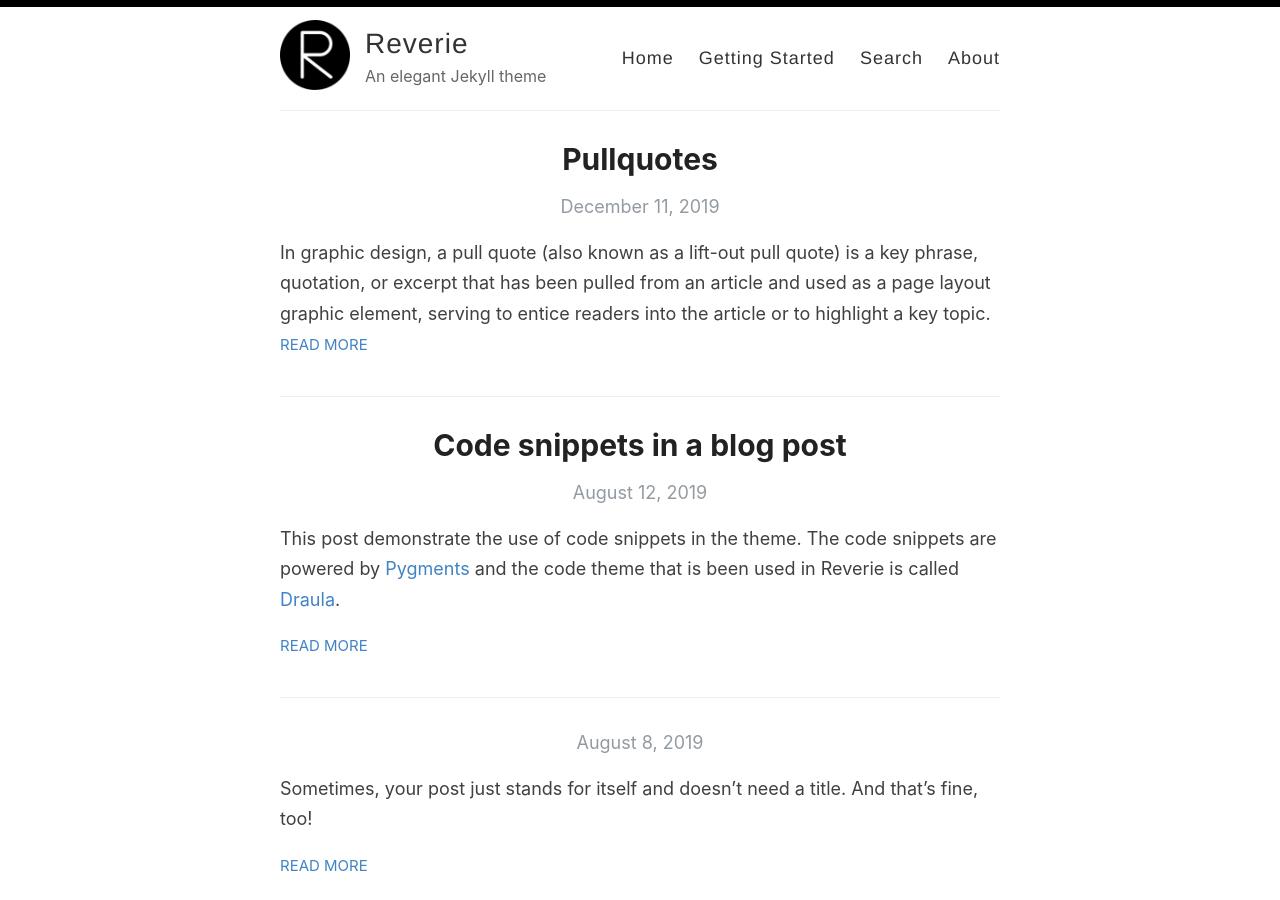
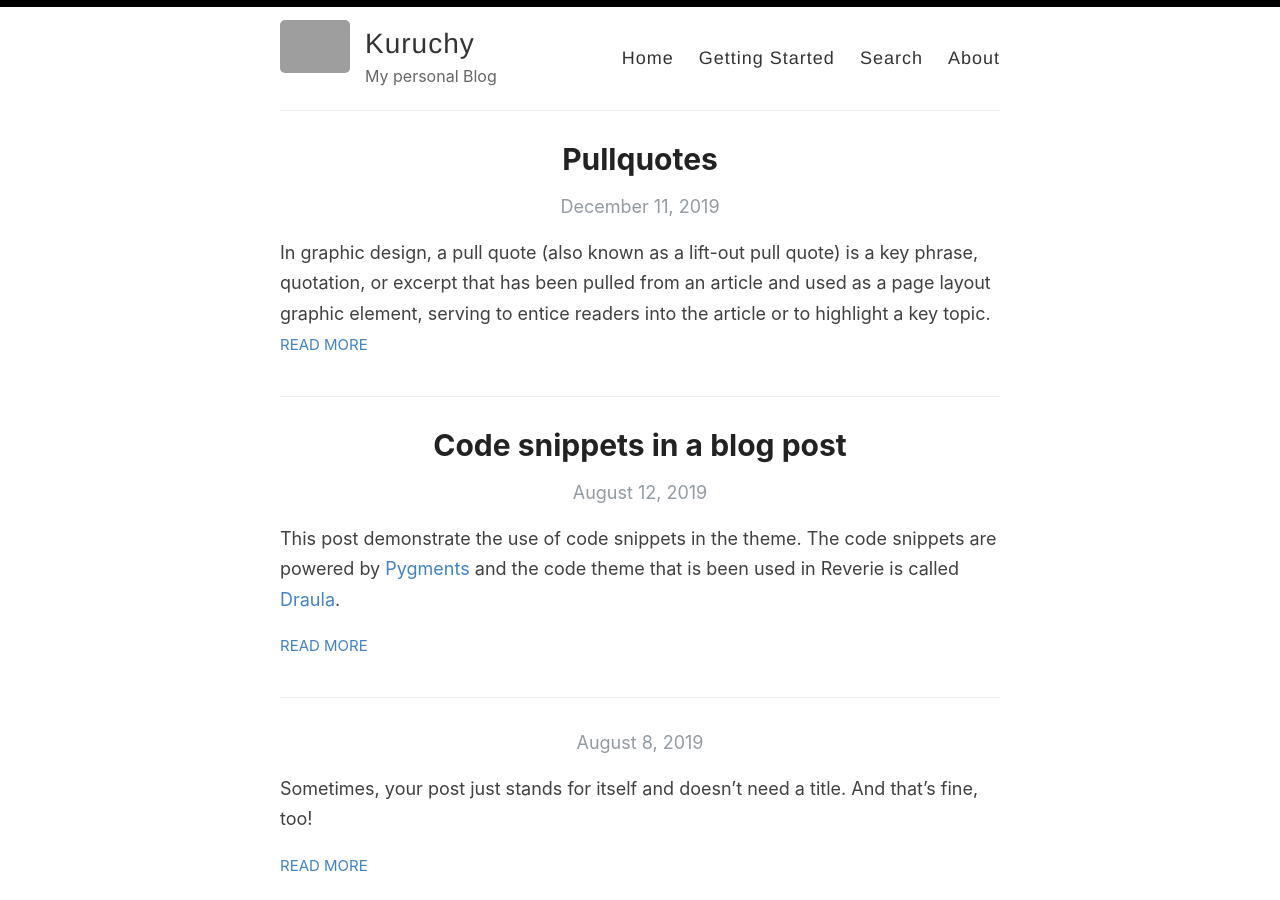
Before and after one commit to amitmerchant1990/reverie, a Jekyll site: the page built from index.html, in a window 1280 px wide and 900 px high. Built offline with Jekyll 4.4.1, drawn with Linux system fonts in a browser that asks for light colours; the list of posts is cut into pages by our own code.

Commit message:
Update _config.yml

```diff
--- a/_config.yml
+++ b/_config.yml
@@ -3,16 +3,16 @@
 #
 
 # Name of your site (displayed in the header)
-name: Reverie
+name: Kuruchy
 
 # Name of the author
-author: Amit Merchant
+author: Bruno Retolaza
 
 # Short bio or description (displayed in the header)
-description: An elegant Jekyll theme
+description: My personal Blog
 
 # URL of your avatar or profile pic (you could use your GitHub profile pic)
-avatar: /images/reverie.png
+avatar: https://avatars0.githubusercontent.com/u/3736181?s=460&u=66a9f92ca2b9d45428297ce18443cd22ed603ee2&v=4
 
 #
 # Flags below are optional
@@ -21,16 +21,16 @@ avatar: /images/reverie.png
 # Includes an icon in the footer for each username you enter
 footer-links:
   dribbble:
-  email: amit.d.merchant@gmail.com
+  email: bruno.retolaza@gmail.com
   facebook:
   flickr:
-  github: amitmerchant1990/reverie
+  github: Kuruchy
   instagram:
   linkedin:
   pinterest:
   rss: rss
-  twitter: amit_merchant
-  stackoverflow:
+  twitter:
+  stackoverflow: Kuruchy
   youtube: # channel/<your_long_string> or user/<user-name>
   googleplus: # anything in your profile username that comes after plus.google.com/
   playconsole:
@@ -52,7 +52,7 @@ enforce_ssl: https://www.amitmerchant.com/reverie
 # (http://yourusername.github.io/repository-name)
 # and NOT your User repository (http://yourusername.github.io)
 # then add in the baseurl here, like this: "/repository-name"
-baseurl: "/reverie"
+baseurl: "/kuruchy.github.io"
 
 #
 # !! You don't need to change any of the configuration flags below !!
```
